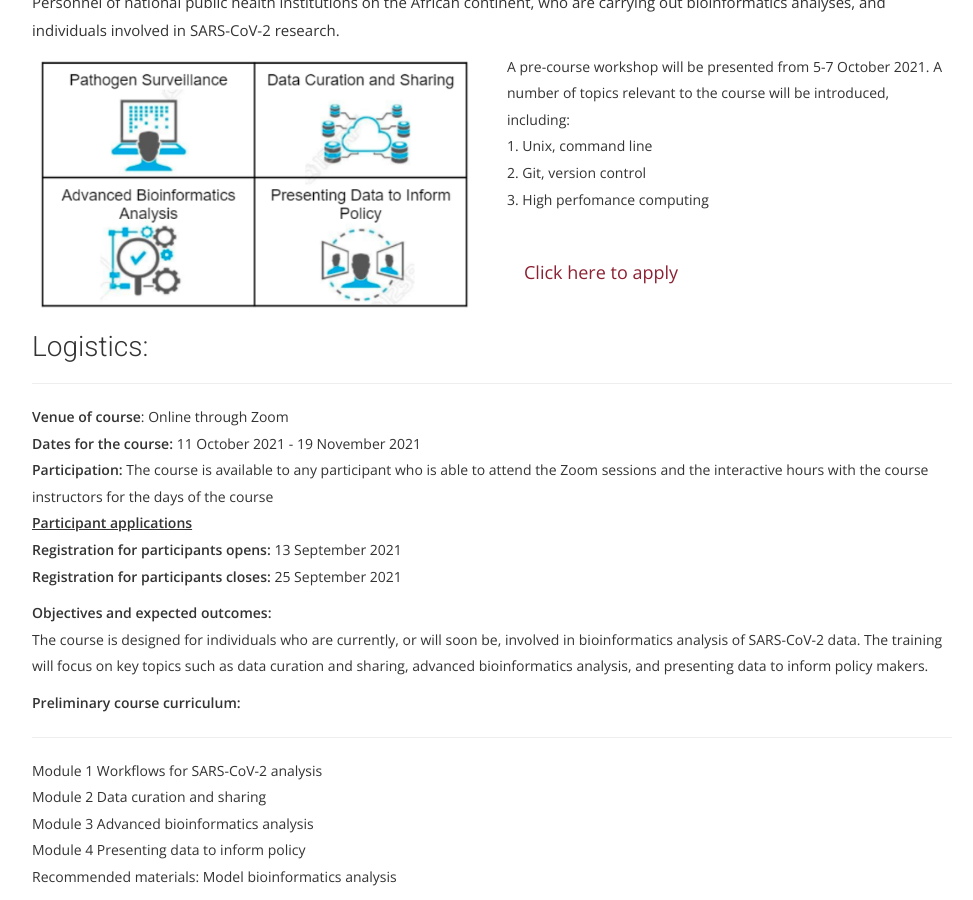
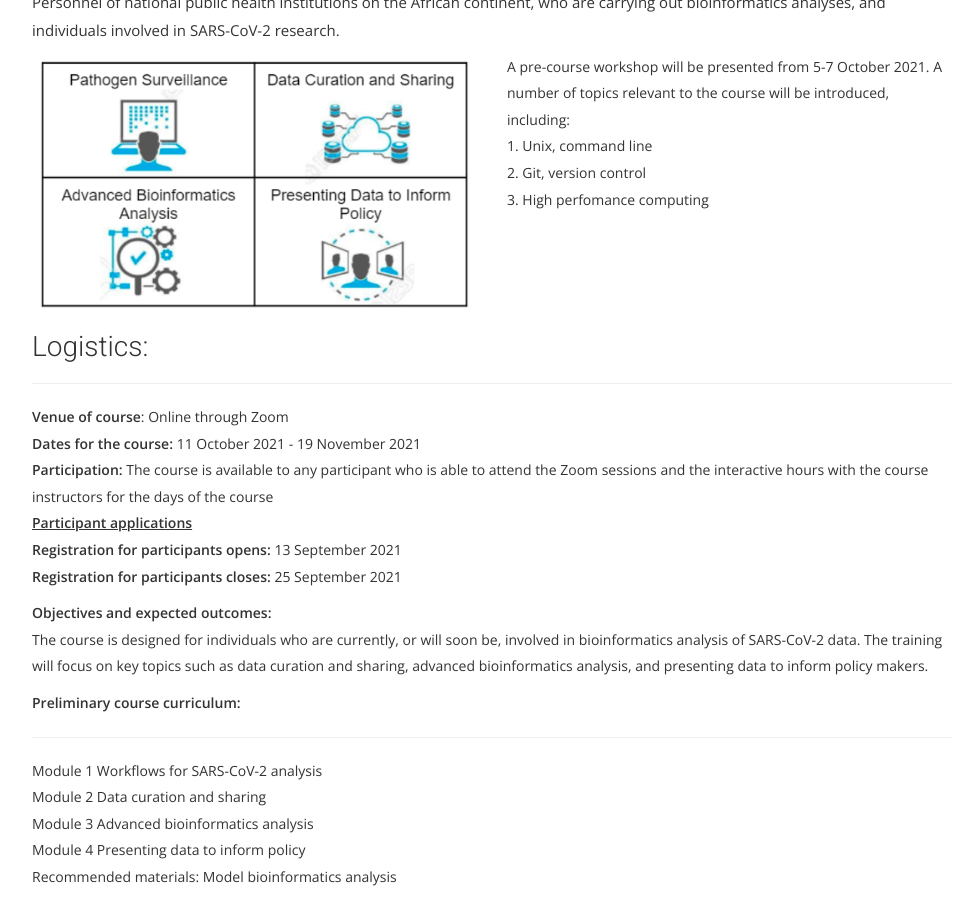
Before and after one commit to uct-cbio/ngs-academy, a Jekyll site: the page built from _posts/2021-08-03-SARS-CoV-2-NGS-Bioinformatics-Course-2021.md, in a window 1280 px wide and 900 px high, scrolled down 524 px. Shown: the whole window, without its empty margins (243-1216 px from the left). Built offline with Jekyll 4.4.1, drawn with Linux system fonts in a browser that asks for light colours; nearby versions of some CDN libraries; some web fonts are replaced; comment, search, counter and statistics services are not loaded.

Commit message:
added coruse schedule

```diff
--- a/_posts/2021-08-03-SARS-CoV-2-NGS-Bioinformatics-Course-2021.md
+++ b/_posts/2021-08-03-SARS-CoV-2-NGS-Bioinformatics-Course-2021.md
@@ -47,7 +47,7 @@
 </ul>
 </li>
 </ol> <br>
-<a class="btn btn-secondary btn-lg" href="https://redcap.h3abionet.org/redcap/surveys/?s=C787XMMYNA" role="button" target="_blank">Click here to apply</a>
+<!-- <a class="btn btn-secondary btn-lg" href="https://redcap.h3abionet.org/redcap/surveys/?s=C787XMMYNA" role="button" target="_blank">Click here to apply</a> -->
     </div>
     </div>
   </div>
@@ -106,7 +106,7 @@
 
 <div class="row">
     <div class="col-sm-12">
-     <div><img alt="..." src="/ngs-academy/img/course_schedule_6.png" width="100%"/>
+     <div><img alt="..." src="/ngs-academy/img/course_schedule.png" width="100%"/>
 
   </div>
 </div>
```
Also changed, not shown: img/course_schedule.png (added).
